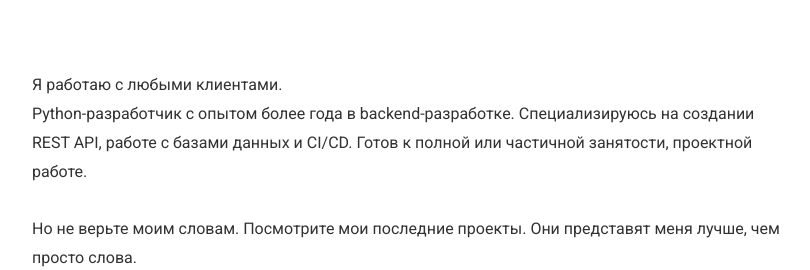
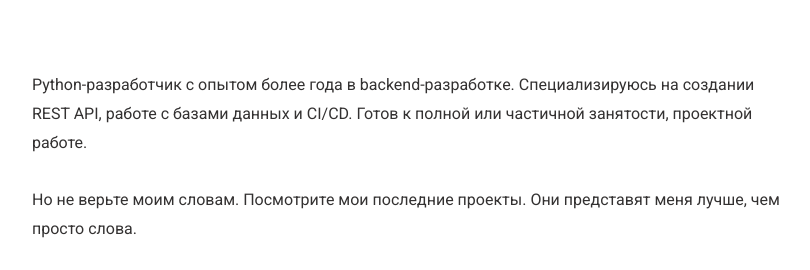
Before and after one commit to Alexandr-Bocharov/Alexandr-Bocharov.github.io, a plain HTML site: page index.html in a window 1280 px wide. Shown: the part 218-488 px from the top of the page, without its empty margins (228-1038 px from the left). Drawn offline with Linux system fonts and the light colour scheme.

Commit message:
Update index.html

```diff
--- a/index.html
+++ b/index.html
@@ -35,7 +35,6 @@
         <div class="content__main">
             <div class="content__main-item">
                 <div class="main-item__description">
-                    <p>Я работаю с любыми клиентами.</p>
                     <p>Python-разработчик с опытом более года в backend-разработке. Специализируюсь на создании REST API, работе с базами данных и CI/CD. Готов к полной или частичной занятости, проектной работе.</p>
                 </div>
             </div>
```
